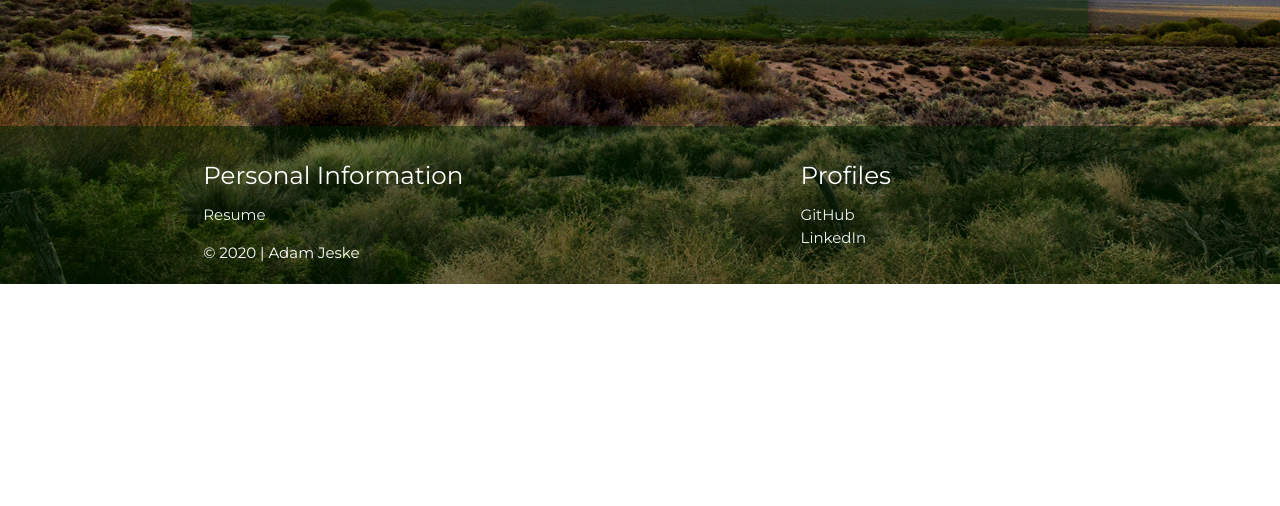
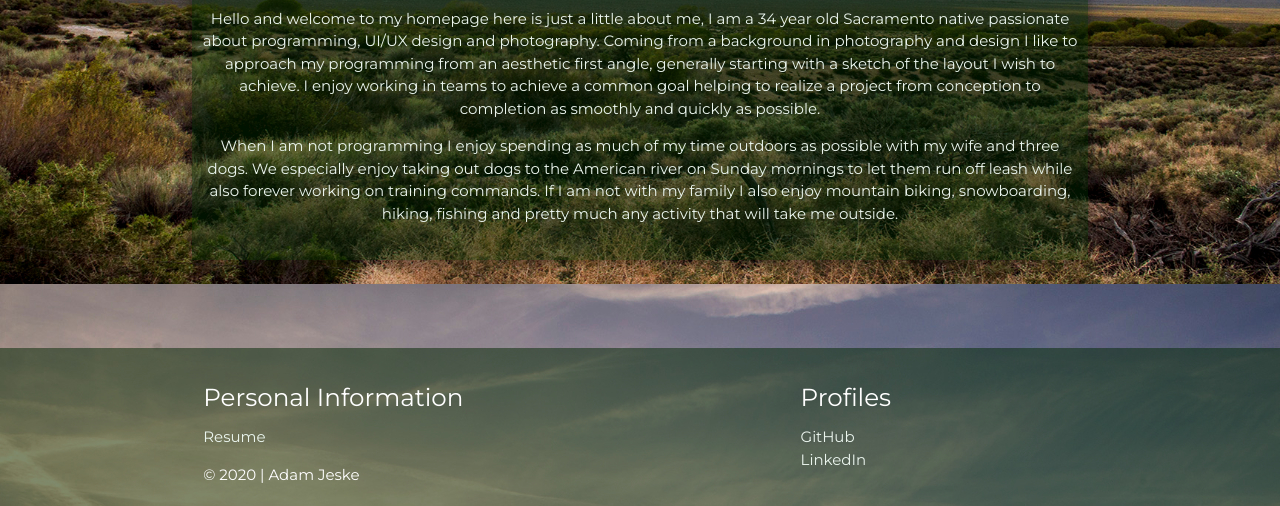
Before and after one commit to ajetski07/portfolio_two, a plain HTML site: page index.html in a window 1280 px wide. Shown: the part 516-1022 px from the top of the page. Before the commit the page ends 800 px from the top, so only its background shows below. Drawn offline with nearby package versions, Linux system fonts and the light colour scheme.

Commit message:
updated my about me section and added a title.

```diff
--- a/css/portfolio.css
+++ b/css/portfolio.css
@@ -75,6 +75,10 @@
     box-shadow: 0 0 15px rgba(0,0,0,.5);
 }
 
+#job-title {
+    color: #EBF5EE;
+}
+
 #bio {
     padding: 0px 10px;
     color: #EBF5EE;
--- a/index.html
+++ b/index.html
@@ -48,12 +48,23 @@
     </div>
 
     <div class="row">
+      <div class="col-12" id="job-title">
+        <h2>Front End Web Developer</h2>
+      </div>
+    </div>
+
+    <div class="row">
       <div class="col-12" id="bio">
-        <p>Lorem ipsum, dolor sit amet consectetur adipisicing elit. Odit saepe libero maiores pariatur omnis
-          repudiandae quae magni rem asperiores ex sint hic facilis illum tempore, neque nostrum expedita id quis?</p>
-        <p>Lorem ipsum dolor sit amet consectetur adipisicing elit. Cumque autem iusto perferendis cupiditate
-          repudiandae enim vitae sapiente ipsa aut, ullam alias corrupti doloribus distinctio quam ut itaque? Cumque,
-          nemo saepe.</p>
+        <p>Hello and welcome to my homepage here is just a little about me, I am a 34 year old Sacramento native
+          passionate about programming, UI/UX design and photography. Coming from a background in photography and
+          design I like to approach my programming from an aesthetic first angle, generally starting with a sketch
+          of the layout I wish to achieve. I enjoy working in teams to achieve a common goal helping to realize
+          a project from conception to completion as smoothly and quickly as possible.</p>
+
+        <p>When I am not programming I enjoy spending as much of my time outdoors as possible with my wife and three
+          dogs. We especially enjoy taking out dogs to the American river on Sunday mornings to let them run off
+          leash while also forever working on training commands. If I am not with my family I also enjoy mountain
+          biking, snowboarding, hiking, fishing and pretty much any activity that will take me outside.</p>
       </div>
     </div>
 
@@ -67,7 +78,9 @@
         <div class="col l6 s12">
           <h5 id="footer-header">Personal Information</h5>
           <ul>
-              <li><a href="https://docs.google.com/document/d/12Mit31FjHBmpMl9TXuXDRXGEHiI0P06ZwjILLsFJ2DM/edit?usp=sharing" id="resume">Resume</a></li>
+            <li><a
+                href="https://docs.google.com/document/d/12Mit31FjHBmpMl9TXuXDRXGEHiI0P06ZwjILLsFJ2DM/edit?usp=sharing"
+                id="resume">Resume</a></li>
           </ul>
           © 2020 | Adam Jeske
         </div>
```
Lines whose indentation alone changed are shown as unchanged.
